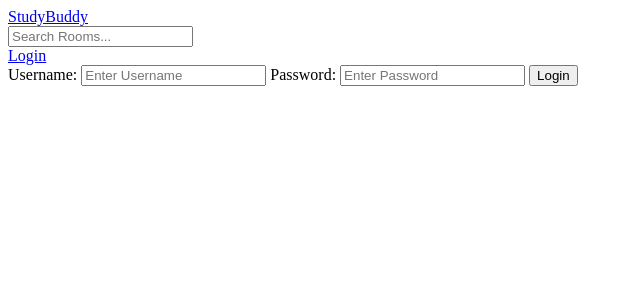
After one commit to VinayMalyala/StudyBuddy, a Django app: page /login/ in a window 1280 px wide. The commit adds this page. Shown: the top 300 px of the page, without its empty margins (0-640 px from the left). Run offline with Django 5.2, Linux system fonts and the light colour scheme.

Commit message:
user login

```diff
--- /dev/null
+++ b/src/main/templates/main/login_register.html
@@ -0,0 +1,17 @@
+{% extends "main.html" %}
+
+{% block content %}
+    <div>
+        <form action="" method="POST">
+            {% csrf_token %}
+
+            <label for="">Username:</label>
+            <input type="text" name="username" placeholder="Enter Username" />
+
+            <label for="">Password:</label>
+            <input type="password" name="password" placeholder="Enter Password" />
+
+            <input type="submit" value="Login" />
+        </form>
+    </div>
+{% endblock content %}
--- a/src/main/urls.py
+++ b/src/main/urls.py
@@ -1,10 +1,13 @@
 from django.urls import path
 
-from .views import home_view, room_view, create_room_view, update_room_view, delete_room_view
+from .views import home_view, room_view, create_room_view, update_room_view, delete_room_view, login_view
 
 urlpatterns = [
+    path("login/", login_view, name="login"),
+
     path('', home_view, name='home'),
     path('room/<str:pk>/', room_view, name='room'),
+
     path('create-room/', create_room_view, name="create-room"),
     path('update-room/<str:pk>', update_room_view, name="update-room"),
     path('delete-room/<str:pk>', delete_room_view, name="delete-room"),
--- a/src/main/views.py
+++ b/src/main/views.py
@@ -1,10 +1,23 @@
 from django.shortcuts import render, redirect
 from django.db.models import Q
+from django.contrib.auth.models import User
 
 from .models import Room, Topic
 from .forms import RoomForm
 
 # Create your views here.
+
+def login_view(request):
+    if request.method == "POST":
+        username = request.POST.get('username')
+        password = request.POST.get('password')
+
+        try:
+            user = User.objects.get(username=username)
+        except:
+            pass
+    context = {}
+    return render(request, 'main/login_register.html', context)
 
 def home_view(request):
     q = request.GET.get('q') if request.GET.get('q') != None else ''
--- a/src/templates/navbar.html
+++ b/src/templates/navbar.html
@@ -3,3 +3,5 @@
 <form action="{% url 'home' %}" method="GET">
     <input type="text" name="q" placeholder="Search Rooms..." />
 </form>
+
+<a href="{% url 'login' %}">Login</a>
```
